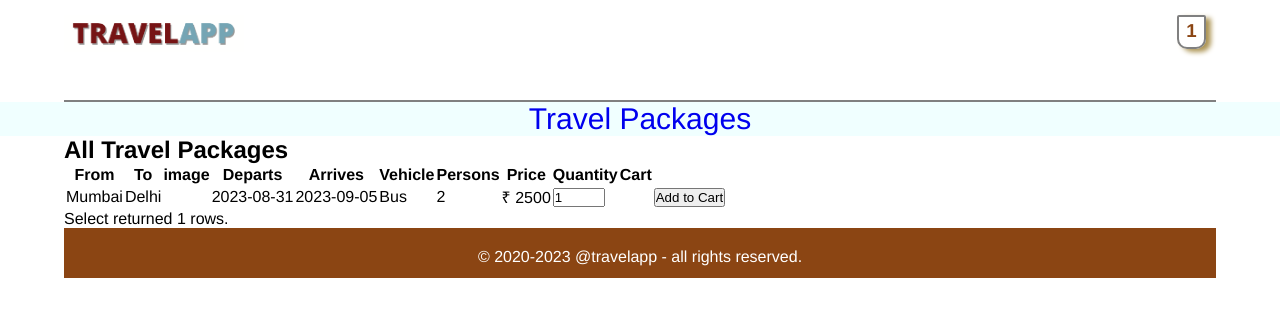
After one commit to aks84/travelapp, a PHP site: page /index1.php in a window 1280 px wide. The commit adds this page. Shown: the top 317 px of the page. Run offline with PHP 8.4, Linux system fonts and the light colour scheme; data comes from the database, SQL or seed files in the repository; data that the repository does not hold is empty.

Commit message:
added images and styled

```diff
--- /dev/null
+++ b/index1.php
@@ -0,0 +1,137 @@
+<?php
+session_start();
+$db = new mysqli('localhost', 'root', '', 'travelapp');
+
+// Check for errors
+if (mysqli_connect_errno()) {
+	echo mysqli_connect_error();
+}
+
+// CART ARRAY
+if (empty($_SESSION['cart_items'])) {
+	$_SESSION['cart_items'] = array();
+}
+
+array_push($_SESSION['cart_items'], isset($_POST['add_to_cart']));
+
+?>
+
+<!DOCTYPE html>
+<html lang="en">
+<head>
+	<meta charset="UTF-8">
+	<meta name="viewport" content="width=device-width, initial-scale=1.0">
+	<link rel="stylesheet" href="style.css">
+	<script src="https://ajax.googleapis.com/ajax/libs/jquery/3.6.4/jquery.min.js"></script>
+	<title>Travel App</title>
+</head>
+
+<body>
+	<header>
+	<div class="logowrapper">
+			<div class="logo_div">
+			<a href="/"><img src="img/logo.png" alt="travel app"></a>
+			</div>
+			<div class="cart_div">
+
+				<div class="cart" id="cart"><h3 id="cart_quantity"><?php echo count($_SESSION['cart_items']); ?></h3></div>
+			</div>
+
+
+	</div>
+		<nav>
+			<ul>
+				<li><a href="/">Travel Packages</a></li>
+			</ul>
+		</nav>
+	</header>
+
+			<div class="cart_details" id="cart_details">
+				<h2>Visible only on cart-click</h2>
+				<h2>Visible only on cart-click</h2>
+				<h2>Visible only on cart-click</h2>
+				<h2>Visible only on cart-click</h2>
+				<h2>Visible only on cart-click</h2>
+				<h2>Visible only on cart-click</h2>
+				<h2>Visible only on cart-click</h2>
+				<h2>Visible only on cart-click</h2>
+				<h2>Visible only on cart-click</h2>
+				<h2>Visible only on cart-click</h2>
+				<h2>Visible only on cart-click</h2>
+			</div>
+	<main>
+		<div class="packages">
+			<h2>All Travel Packages</h2>
+
+			<table>
+   <tr>
+   	 <th>From</th>
+     <th>To</th>
+     <th>image</th>
+     <th>Departs</th>
+     <th>Arrives</th>
+     <th>Vehicle</th>
+     <th>Persons</th>
+     <th>Price</th>
+     <th>Quantity</th>
+     <th>Cart</th>
+   </tr>
+   <?php
+   $rows = $db->query("SELECT * FROM `travels` ORDER BY id ASC");
+   while ($row = $rows->fetch_assoc()) { ?>
+   <tr>
+     <td><?php echo $row["tos"]; ?></td>
+     <td><?php echo $row["froms"]; ?></td>
+     <!-- <td><img src="img/<?php echo $row["thumbnail"];?>"/></td> -->
+     <td><?php echo $row["thumbnail"];?></td>
+     <td><?php echo $row["d_date"];?></td>
+     <td><?php echo $row["a_date"];?></td>
+     <td><?php echo $row["vehicle_type"];?></td>
+     <td><?php echo $row["persons"];?></td>
+     <td>&#8377; <?php echo $row["price"];?></td>
+     <td><input type="number" name="product_quantity" min="1" max="10" value="1"></td>
+     <td><input type="hidden" name="product_price" value="<?php echo $row["price"];?>"></td>
+     <td><input type="submit" name="add_to_cart" value="Add to Cart"></td>
+   </tr>
+   <?php } ?>
+</table>
+
+
+
+			<?php
+			$rows = $db->query("SELECT * FROM `travels` ORDER BY id ASC");
+			printf("Select returned %d rows.\n", $rows->num_rows, '<br>');
+
+			if ($rows) {
+				while ($row = $rows->fetch_assoc()) { ?>
+
+
+
+			<?php
+				}
+			}
+
+			?>
+
+
+		</div>
+
+	</main>
+	<footer>
+		<div class="copyright">
+			<p>&copy; 2020-2023 @travelapp - all rights reserved.</p>
+		</div>
+		<div class="getsocial">
+			<a href="#"></a>
+			<a href="#"></a>
+			<a href="#"></a>
+			<a href="#"></a>
+		</div>
+	</footer>
+
+<script src="script.js"></script>
+</body>
+
+</html>
+
+<!-- https://www.youtube.com/watch?v=0wYSviHeRbs&t=1s -->
--- a/script.js
+++ b/script.js
@@ -0,0 +1,8 @@
+    document.getElementById("cart").onclick = function() {
+        var secondDiv = document.getElementById("cart_details");
+        if (secondDiv.style.display === "inline-block") {
+            secondDiv.style.display = "none";
+        } else {
+            secondDiv.style.display = "inline-block";
+        }
+    };
--- a/style.css
+++ b/style.css
@@ -1,4 +1,149 @@
-header nav li {
+
+*{
+  margin: 0px;
+  padding: 0px;
+}
+
+body{
+  font-family: Helvetica;
+}
+
+.logowrapper{
+  height: 85px;
+  border-bottom: 2px solid gray;
+  padding-top:15px;
+  width: 90%;
+  margin: auto;
+  padding: auto;
+
+}
+
+main, footer{
+  width: 90%;
+  margin: auto;
+  padding: auto;
+}
+
+.logo_div{
+  display: inline-block;
+  float: left;
+
+}
+
+.logo_div img{
+   max-width: 180px;
+}
+
+.cart_div {
+  display: inline-block;
+  float: right;
+  padding-right:10px;
+}
+
+.cart{
+  width:25px;
+  height: 30px;
+  border:2px solid gray;
+  border-radius:2px 2px 10px 10px;
+  cursor: pointer;
+  -webkit-box-shadow: 5px 3px 5px 0px rgba(173,149,85,1);
+  -moz-box-shadow: 5px 3px 5px 0px rgba(173,149,85,1);
+  box-shadow: 5px 3px 5px 0px rgba(173,149,85,1);
+  text-align: center;
+}
+#cart_quantity{
+  color: saddlebrown;
+  padding-top: 3px;
+}
+
+nav ul li {
   list-style: none;
-  padding: 10px 15px;
+  background:azure;
+  text-align: center;
+
 }
+
+nav ul li a{
+  text-decoration: none;
+  font-size: 30px;
+}
+
+footer{
+  height: 50px;
+  background-color: saddlebrown;
+  color: white;
+  text-align: center;
+}
+.copyright{
+  padding-top:20px;
+}
+
+.cart_details {
+    display: none;
+    position: absolute;
+    right: 5px;
+    bottom: 10px;
+    z-index: 100;
+    width: 400px;
+    height: 85vh;
+    float: right;
+    border: 2px solid brown;
+    padding: 10px;
+    margin-top: 36px;
+    border-radius: 5px;
+    background-color: saddlebrown;
+    color: azure;
+
+}
+
+/* product cards */
+:root {
+  --cardWidth: 240px;
+  --cardHeight: 280px;
+  --cardMargin: 16px;
+}
+
+.all_products{
+  display: flex;
+  justify-content: flex-start;
+  flex-wrap: wrap;
+}
+
+.product_card{
+  width: var(--cardWidth);
+  height: var(--cardHeight);
+  margin: var(--cardMargin);
+  border: 1px solid #ccc;
+  border-radius: 8px;
+  background: #fff;
+  box-sizing: border-box;
+  padding:5px;
+
+}
+
+.product_card img{
+  width:100%;
+}
+
+.card_price{
+  color:green;
+}
+
+
+.search_form{
+  display: flex;
+  justify-content: flex-start;
+  flex-wrap: wrap;
+}
+
+.search_child{
+  width: var(--cardWidth);
+  height: 50;
+  margin: var(--cardMargin);
+  border: 1px solid #ccc;
+  border-radius: 8px;
+  background: #fff;
+  box-sizing: border-box;
+  padding:5px;
+
+}
```
Also changed, not shown: index.php (+101 -49 lines), img/Agra-to-meerut.png (added), img/delhi-to-lucknow.png (added), img/delhi-to-mathura.png (added), img/delhi-to-mumbai.png (added), img/indore-to-nagpur.png (added), img/jaipur-to-delhi.png (added), img/logo.png (added), img/mumbai-to-delhi.png (added), img/rajkot-to-varansi.png (added), img/srinagar-to-amitsar.png (added), img/surat-to-pune.png (added), img/thane-to-bhopal.png (added).
